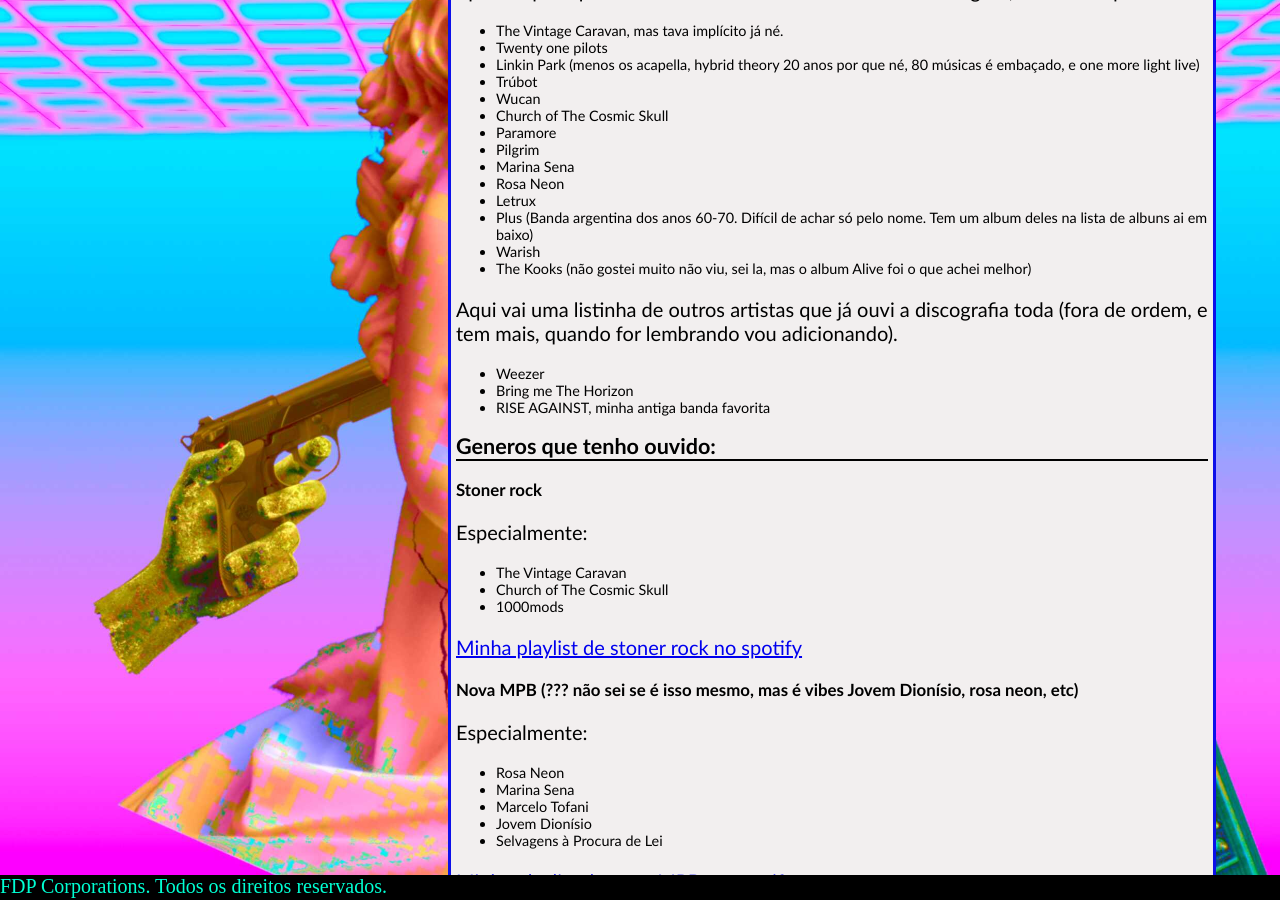
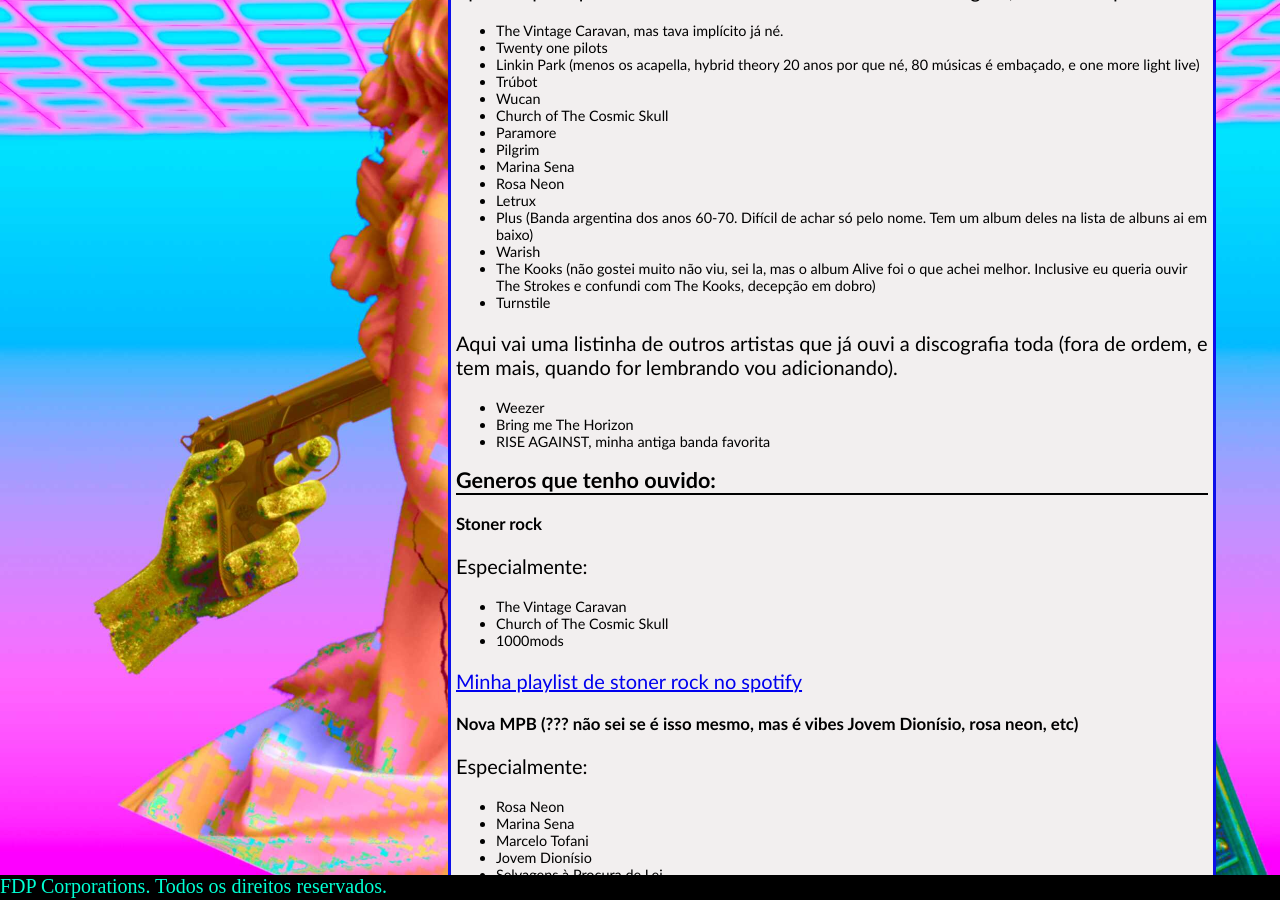
Before and after one commit to lrr68/site, a Jekyll site: the page built from _blog/musgas.md, in a window 1280 px wide and 900 px high, scrolled down 354 px. Built offline with Jekyll 4.4.1, drawn with Linux system fonts in a browser that asks for light colours.

Commit message:
update musgas

```diff
--- a/_blog/musgas.md
+++ b/_blog/musgas.md
@@ -26,7 +26,8 @@
 + Letrux
 + Plus (Banda argentina dos anos 60-70. Difícil de achar só pelo nome. Tem um album deles na lista de albuns ai em baixo)
 + Warish
-+ The Kooks (não gostei muito não viu, sei la, mas o album Alive foi o que achei melhor)
++ The Kooks (não gostei muito não viu, sei la, mas o album Alive foi o que achei melhor. Inclusive eu queria ouvir The Strokes e confundi com The Kooks, decepção em dobro)
++ Turnstile
 
 Aqui vai uma listinha de outros artistas que já ouvi a discografia toda (fora de ordem, e tem mais, quando for lembrando vou adicionando).
 + Weezer
```
